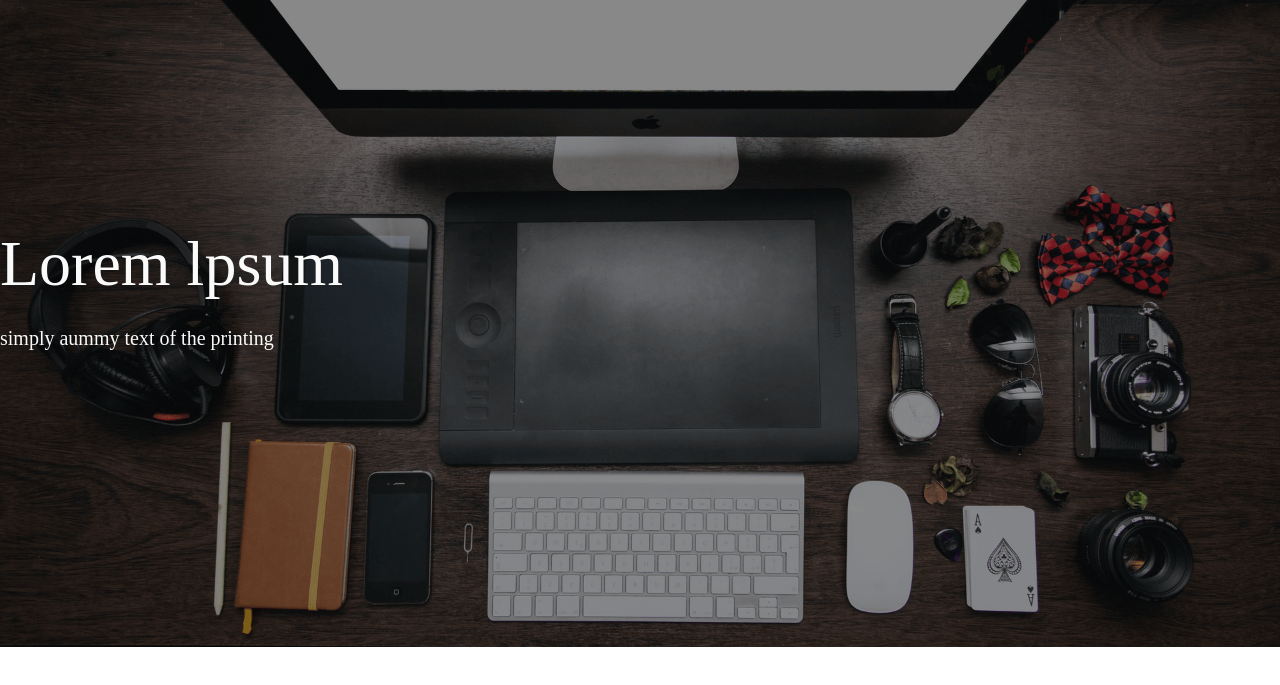
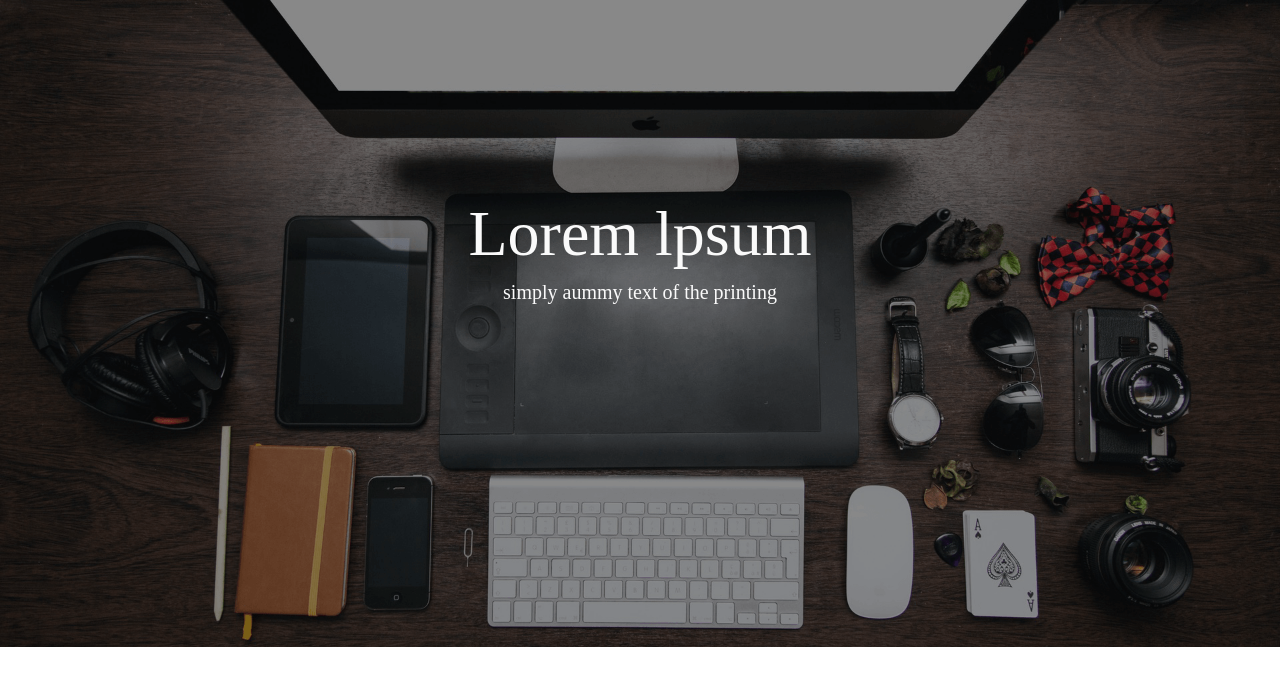
Before and after one commit to OoinaruZer0/1-10, a plain HTML site: page wcp1-10/index.html in a window 1280 px wide. Shown: the part 73-758 px from the top of the page. Drawn offline with Linux system fonts and the light colour scheme.

Commit message:
Complete main-visual

```diff
--- a/wcp1-10/index.html
+++ b/wcp1-10/index.html
@@ -24,7 +24,6 @@
     </div>
     <!-- main-visual用のdiv -->
 	<div class="main-visual">
-		<img class="mv-image" src="img/mv.png">
 		<!-- pタグ（と文字）を追加 -->
 		<p class="lorem-lpsum">Lorem lpsum</p>
 		<p class="simply">simply aummy text of the printing</p>
--- a/wcp1-10/style.css
+++ b/wcp1-10/style.css
@@ -39,24 +39,25 @@ header {
 	color: #FAFAFA;
 }
 
-
-.mv-image {
+.main-visual {
 	width: 100%;
 	height: 650px;
+	background-image: url(img/mv.png);
+	background-size: cover;
 }
 
+
 .lorem-lpsum {
-	position: absolute;
-	top: 300px;
 	font-size: 64px;
 	color: #FAFAFA;
-	margin: 0 auto;
+	padding-top: 200px;
+	text-align: center;
 }
 
 .simply {
-	position: absolute;
-	top: 400px;
 	font-size: 20px;
 	color: #FAFAFA;
 	margin: 0 auto;
+	padding-top: 10px;
+	text-align: center;
 }
```
